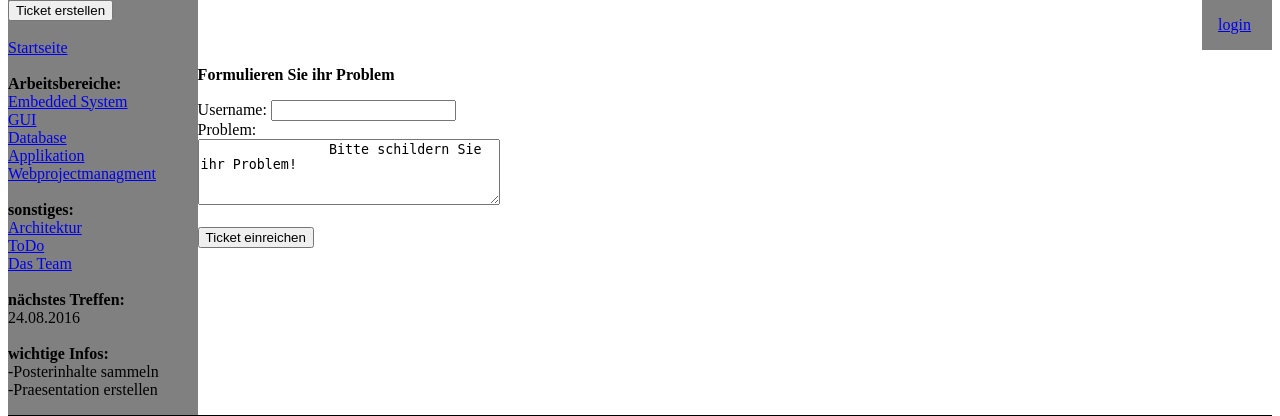
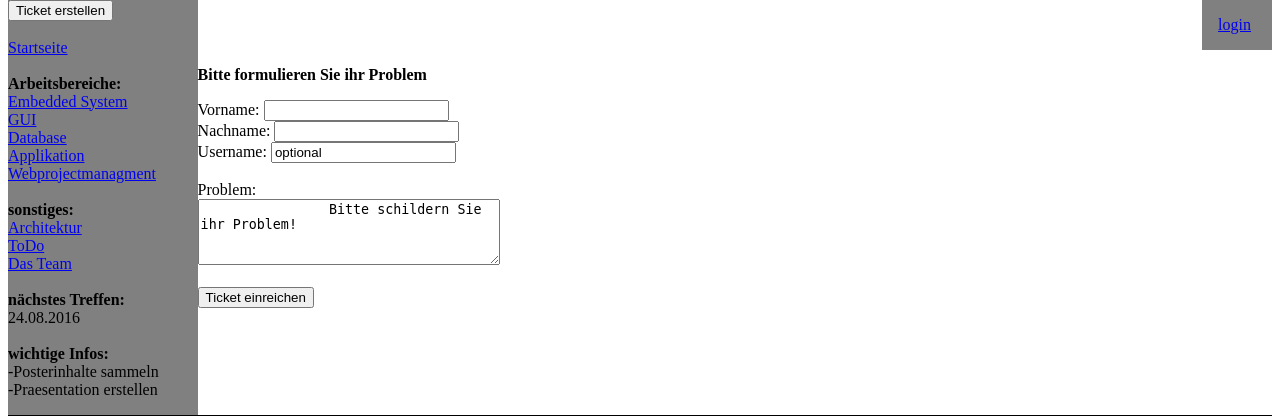
Before and after one commit to speedbyte/WebProjectManagement, a PHP site: page /createTicketArea.php in a window 1280 px wide. Shown: the part 161-577 px from the top of the page. Run offline with PHP 8.4, Linux system fonts and the light colour scheme.

Commit message:
createTicketArea geandert

```diff
--- a/Webseite/createTicketArea.php
+++ b/Webseite/createTicketArea.php
@@ -10,13 +10,19 @@
 <body>
 	<content>
 
-<p> <b>Formulieren Sie ihr Problem </b></p>
+<p> <b>Bitte formulieren Sie ihr Problem </b></p>
 
 
 
 	<form action="createTicket.php" method="GET">
+		<label for="Vorname">Vorname: </label>
+		<input type="text" name="vorname"><br>
+		<label for="Nachname">Nachname: </label>
+		<input type="text" name="nachname"><br>
+
 		<label for="username">Username: </label>
-		<input type="text" name="username"><br>
+		<input type="text" name="nachname" value="optional"><br><br>
+
 		<label for="problem">Problem: </label><br>
 		<textarea cols="35" rows="4" name="problem">
 		Bitte schildern Sie ihr Problem!
```
